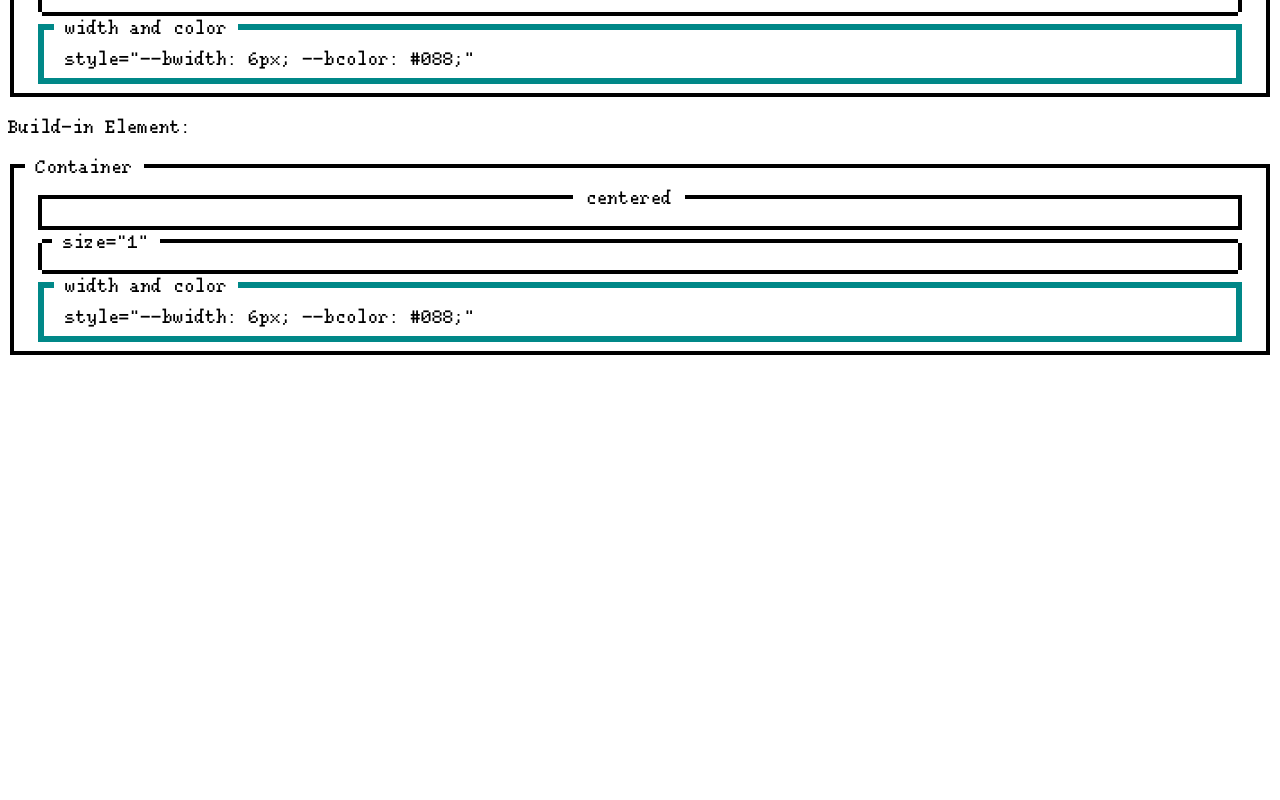
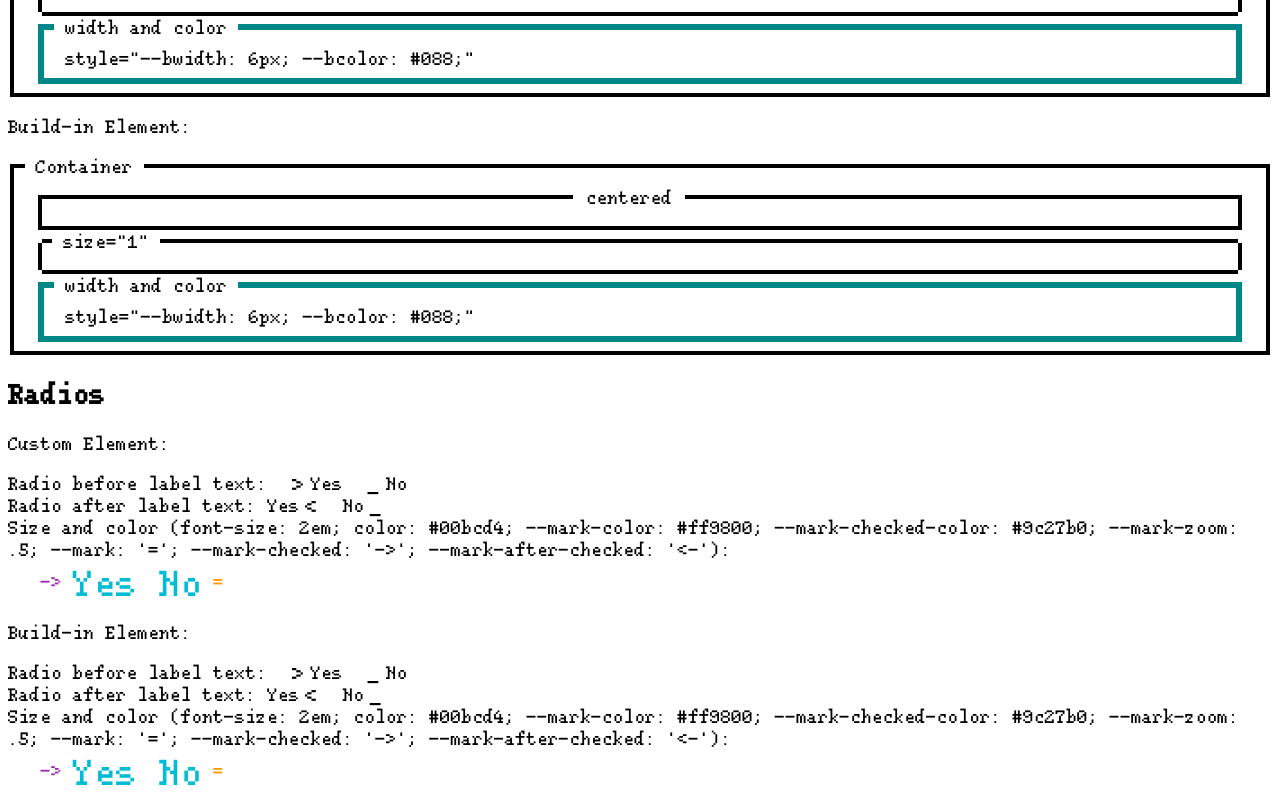
Before and after one commit to jerrychan7/webPixelUIengine, a plain HTML site: page test.html in a window 1280 px wide. Shown: the part 1433-2233 px from the top of the page. Before the commit the page ends 1796 px from the top, so only its background shows below. Drawn offline with Linux system fonts and the light colour scheme; a web font is replaced by a local one.

Commit message:
pixelated radio

```diff
--- a/src/all.js
+++ b/src/all.js
@@ -4,3 +4,4 @@
 export * from "./bg.js";
 export * from "./colorBorder.js";
 export * from "./container.js";
+export * from "./radio.js";
--- /dev/null
+++ b/src/radio.js
@@ -0,0 +1,119 @@
+
+import { PUIComponent } from "./Component.js";
+import { cssVar, obj2css, sleep } from "./utils.js";
+
+document.addEventListener("change", ({target}) => {
+  if (target.type !== "radio") return;
+  document.getElementsByName(target.name).forEach(ele => ele == target || (ele.checked = false));
+});
+
+const css = {
+  host: {
+    "visibility": "hidden",
+    "position": "relative",
+    "font-size": "inherit",
+    "font-family": "inherit",
+    "color": "inherit",
+    "margin": "0 0.5ch",
+    "width": "2ch",
+    "cursor": "pointer",
+    "outline": "0",
+    "vertical-align": "bottom",
+  },
+  after: {
+    "color": "var(--mark-color, inherit)",
+    "content": "var(--mark, '_')",
+    "visibility": "visible",
+    "--r": "var(--mark-zoom, 1.2)",
+    "font-size": "calc(1em * var(--r))",
+    "bottom": "0",
+    "right": "0",
+    "position": "absolute",
+    "transform": "translateY(calc(100% * (var(--r) - 1) / (2 * var(--r))))",
+  },
+};
+
+class PUIRadio extends PUIComponent {
+  static tag = "radio";
+  static templateText = `
+    <style>
+      :host { cursor: pointer; display: inline-block; }
+      :host input[type=radio] { ${obj2css(css.host)} }
+      :host input[type=radio]::after { ${obj2css(css.after)} }
+      :host([after]) input[type=radio]::after { right: auto; }
+      :host input[type=radio]:checked::after {
+        content: var(--mark-checked, ">");
+        color: var(--mark-checked-color, var(--mark-color, inherit));
+      }
+      :host([after]) input[type=radio]:checked::after { content: var(--mark-after-checked, var(--mark-checked, "<")); }
+      :host input[type=radio]:hover::after,
+      :host input[type=radio]:focus::after { animation: pui-radio-blink .5s infinite steps(1); }
+      @keyframes pui-radio-blink { 0% { opacity: 0; } 50% { opacity: 1; } }
+    </style>
+    <label><span id="beforeText"></span><input type="radio" /><span id="textAfter"></span></label>
+  `;
+  get type() { return "radio"; };
+  #beforeText = this.shadowRoot.getElementById("beforeText");
+  #textAfter = this.shadowRoot.getElementById("textAfter");
+  #isAfter = () => this.hasAttribute("after");
+  #radio = this.shadowRoot.querySelector("input");
+  get checked() { return this.#radio.checked; };
+  set checked(c) {
+    this.#radio.checked = c;
+    this.toggleAttribute("checked", c);
+  };
+  get value() { return this.getAttribute("value"); };
+  set value(v) { this.setAttribute("value", v); };
+  get name() { return this.getAttribute("name"); };
+  set name(n) { this.setAttribute("name", n); };
+  constructor() {
+    super();
+    this.#radio.addEventListener("change", e => {
+      this.checked = this.#radio.checked;
+      this.emitEvent("change", { global: true, });
+    });
+  };
+  static get observedAttributes() { return ["name", "text", "after", "checked"]; };
+  attributeChangedCallback(name, oldVal, newVal) {
+    if (oldVal === newVal) return;
+    if (name == "name") {
+      if (this.checked)
+        document.getElementsByName(newVal).forEach(ele => ele === this || (ele.checked = false));
+      this.name = newVal;
+    }
+    else if (name == "checked") this.checked = newVal != null;
+    else if (name == "text" || name == "after") {
+      this.#textAfter.innerHTML = this.#beforeText.innerHTML = "";
+      if (this.#isAfter()) this.#beforeText.innerHTML = this.getAttribute("text");
+      else this.#textAfter.innerHTML = this.getAttribute("text");
+    }
+  };
+};
+PUIRadio.define();
+
+class PUIRadiox extends HTMLInputElement {
+  constructor() {
+    super();
+    this.setAttribute("type", "radio");
+    const hostSelector = `[is=${PUIRadio.componentName}-]`;
+    if (!cssVar.has(hostSelector)) {
+      cssVar.createOrModify(hostSelector, css.host);
+      cssVar.createOrModify(`${hostSelector}::after`, css.after);
+      cssVar.createOrModify(`${hostSelector}[after]::after`, { "right": "auto", });
+      cssVar.createOrModify(`${hostSelector}:checked::after`, {
+        "content": "var(--mark-checked, '>')",
+        "color": "var(--mark-checked-color, var(--mark-color, inherit))",
+      });
+      cssVar.createOrModify(`${hostSelector}[after]:checked::after`, { "content": "var(--mark-after-checked, var(--mark-checked, '<'))", });
+      cssVar.createOrModify(`${hostSelector}:hover::after, ${hostSelector}:focus::after`, { "animation": "pui-radio-blink .5s infinite steps(1)", });
+      cssVar.insertKeyframe("pui-radio-blink", "{ 0% { opacity: 0; } 50% { opacity: 1; } }");
+    }
+  };
+};
+customElements.define(PUIRadio.componentName + "-", PUIRadiox, { extends: "input" });
+
+export {
+  PUIRadio as default,
+  PUIRadio,
+  PUIRadiox,
+};
--- a/src/utils.js
+++ b/src/utils.js
@@ -6,6 +6,9 @@
   let gv = varStyle.cssRules[0];
   let rulesMap = {}, gvs = new Set();
   return {
+    insertKeyframe(selector, text) {
+      varStyle.insertRule(`@keyframes ${selector} ${text}`);
+    },
     createOrModify(selector, rules = {}) {
       if (rulesMap[selector])
         Object.entries(rules).forEach(([k, v]) => rulesMap[selector].style.setProperty(k, v));
--- a/test.html
+++ b/test.html
@@ -38,6 +38,17 @@
 <body>
   <h1><a href="https://github.com/jerrychan7/webPixelUIengine">Web Pixel UI Engine (WPUIE)</a></h1>
   <p><a href="https://3type.cn/fonts/dinkie_bitmap/">Font</a>: Dinkie Bitmap (丁卯点阵体) 9px <sub><i>Demo</i></sub></p>
+
+  <div style="display: none;">
+    <h2></h2>
+    <p>Custom Element:</p>
+    <p>Build-in Element:</p>
+    <style></style>
+    <template id="">
+      <style></style>
+      <slot></slot>
+    </template>
+  </div>
 
   <h2>Pixelate Image</h2>
   <p>Custom Element:</p>
@@ -90,5 +101,35 @@
     </fieldset>
   </fieldset>
 
+  <h2>Radios</h2>
+  <p>Custom Element:</p>
+  Radio before label text:
+  <pui-radio name="ce" text="Yes" checked></pui-radio>
+  <pui-radio name="ce" text="No"></pui-radio>
+  <br/>
+  Radio after label text:
+  <pui-radio name="cer" after checked text="Yes"></pui-radio>
+  <pui-radio name="cer" after text="No"></pui-radio>
+  <br/>
+  Size and color (font-size: 2em; color: #00bcd4; --mark-color: #ff9800; --mark-checked-color: #9c27b0; --mark-zoom: .5; --mark: '='; --mark-checked: '->'; --mark-after-checked: '&lt;-'):
+  <div style="font-size: 2em; color: #00bcd4; --mark-color: #ff9800; --mark-checked-color: #9c27b0; --mark-zoom: .5; --mark: '='; --mark-checked: '->'; --mark-after-checked: '<-';">
+    <pui-radio name="ceb" checked text="Yes"></pui-radio>
+    <pui-radio name="ceb" text="No" after></pui-radio>
+  </div>
+  <p>Build-in Element:</p>
+  Radio before label text:
+  <label><input is="pui-radio-" name="bie" checked />Yes</label>
+  <label><input is="pui-radio-" name="bie" />No</label>
+  <br/>
+  Radio after label text:
+  <label>Yes<input is="pui-radio-" name="bier" after checked /></label>
+  <label>No<input is="pui-radio-" name="bier" after /></label>
+  <br/>
+  Size and color (font-size: 2em; color: #00bcd4; --mark-color: #ff9800; --mark-checked-color: #9c27b0; --mark-zoom: .5; --mark: '='; --mark-checked: '->'; --mark-after-checked: '&lt;-'):
+  <div style="font-size: 2em; color: #00bcd4; --mark-color: #ff9800; --mark-checked-color: #9c27b0; --mark-zoom: .5; --mark: '='; --mark-checked: '->'; --mark-after-checked: '<-';">
+    <label><input is="pui-radio-" name="bieb" checked />Yes</label>
+    <label>No<input is="pui-radio-" name="bieb" after /></label>
+  </div>
+
 </body>
 </html>
```
